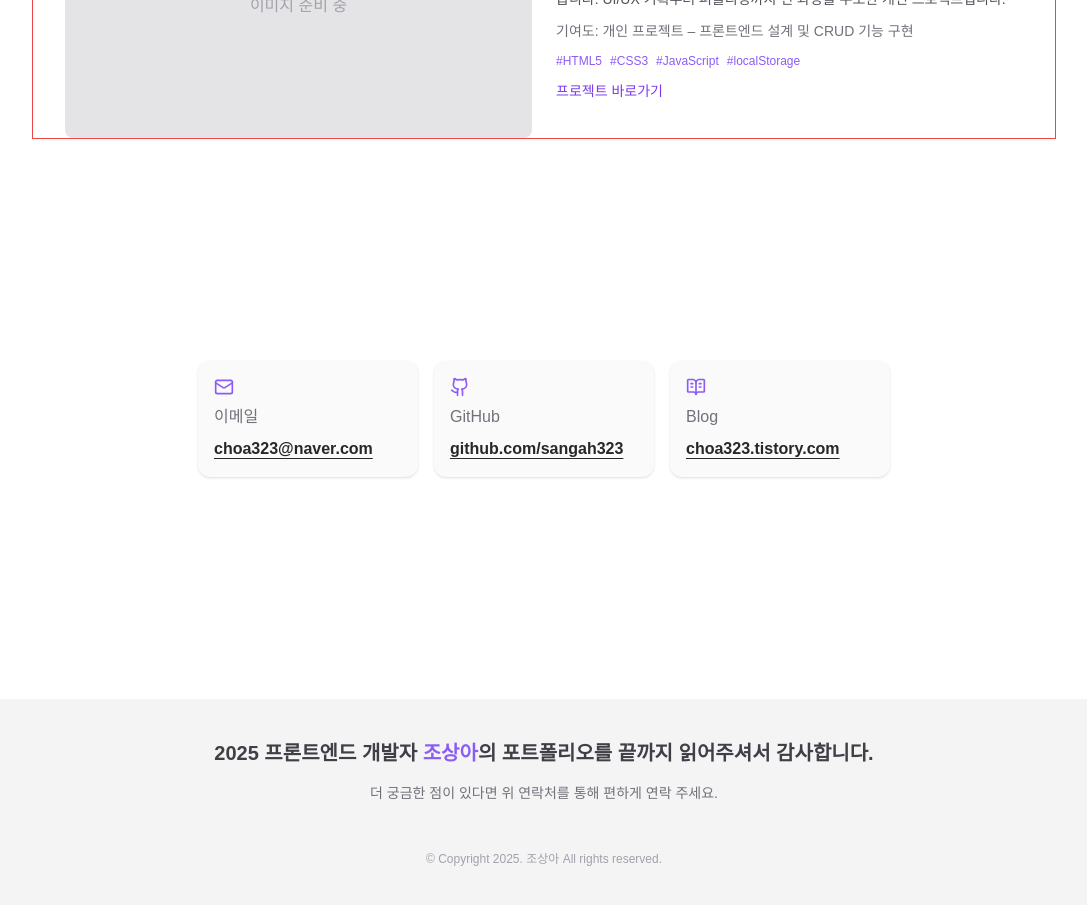
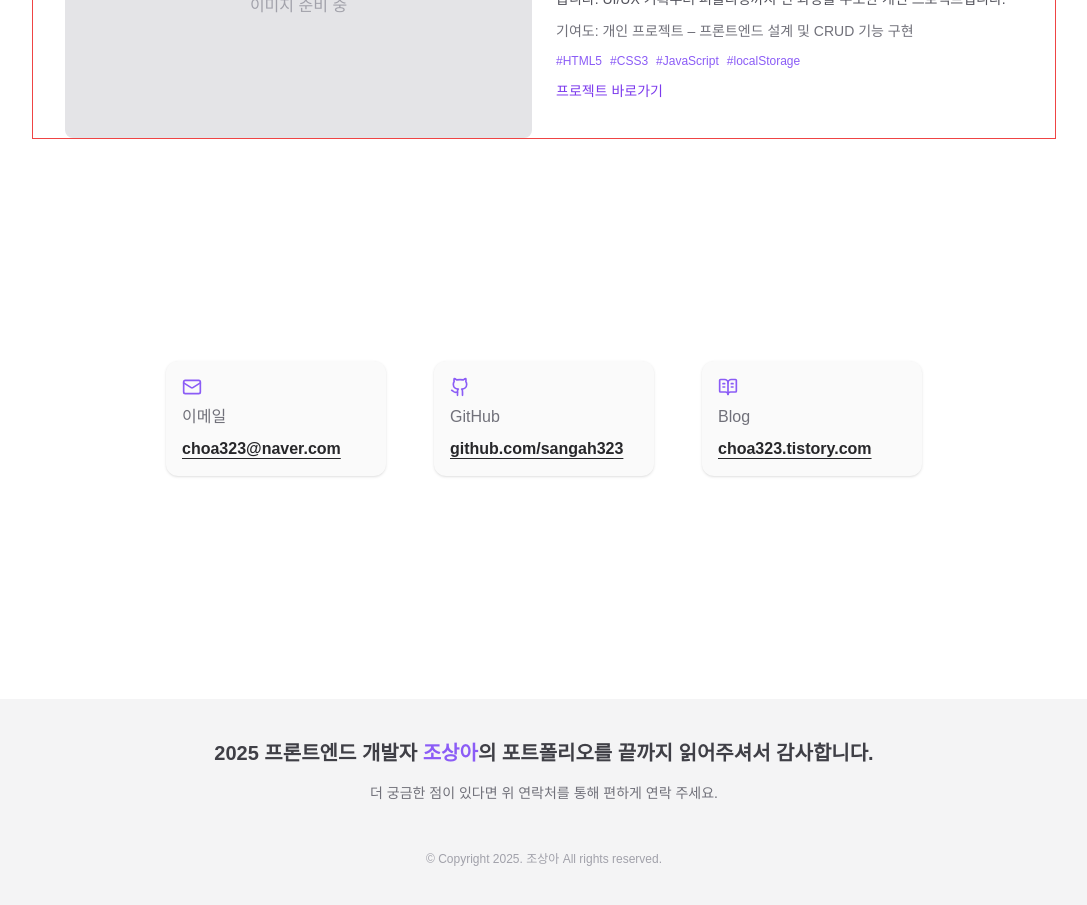
Before and after one commit to sangah323/my-portfolio, a Next.js app: page / in a window 1280 px wide. Shown: the part 3620-4525 px from the top of the page, without its empty margins (96-1183 px from the left). Built offline with nearby package versions, Linux system fonts and the light colour scheme; a web font is replaced by a local one.

Commit message:
style: Contact 컴포넌트  gap 조정

```diff
--- a/app/components/sections/Contact.tsx
+++ b/app/components/sections/Contact.tsx
@@ -25,7 +25,7 @@ export default function Contact() {
   return (
     <div
       id="contact"
-      className="min-h-[70vh] flex items-center justify-center gap-4 flex-wrap"
+      className="min-h-[60vh] md:min-h-[70vh] flex flex-col sm:flex-row items-center justify-center gap-6 sm:gap-12 flex-wrap"
     >
       {CONTACTS.map(({ icon, label, value, href }) => (
         <a
@@ -33,7 +33,7 @@ export default function Contact() {
           href={href}
           target="_blank"
           rel="noopener noreferrer"
-          className="w-[220px] p-4 rounded-xl bg-zinc-50 dark:bg-zinc-800 hover:bg-zinc-100 dark:hover:bg-zinc-700 transition-colors shadow flex flex-col items-start gap-2"
+          className="w-[240px] md:w-[220px] h-[115px] p-4 rounded-xl bg-zinc-50 dark:bg-zinc-800 hover:bg-zinc-100 dark:hover:bg-zinc-700 transition-colors shadow flex flex-col items-start gap-2"
         >
           <div className="flex items-center gap-2">{icon}</div>
           <div className="text-medium text-zinc-500 dark:text-zinc-400">
```
